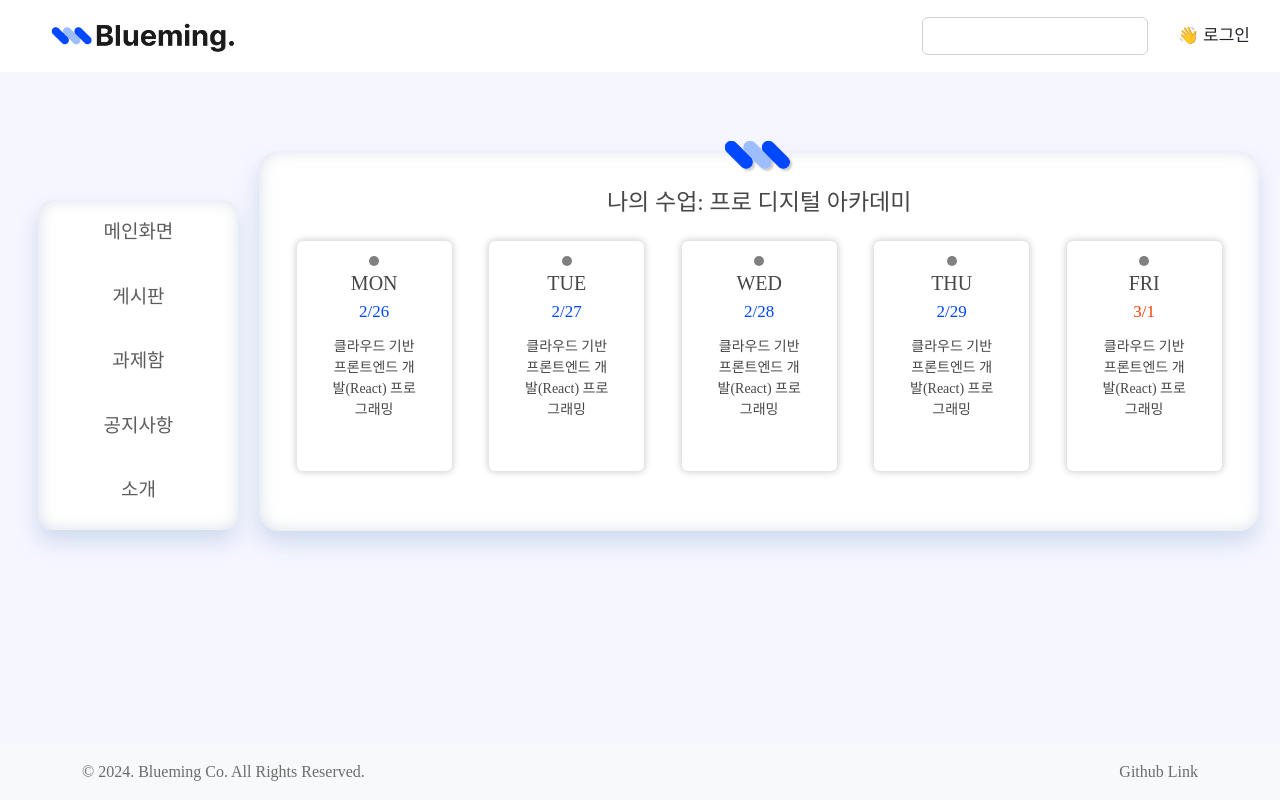
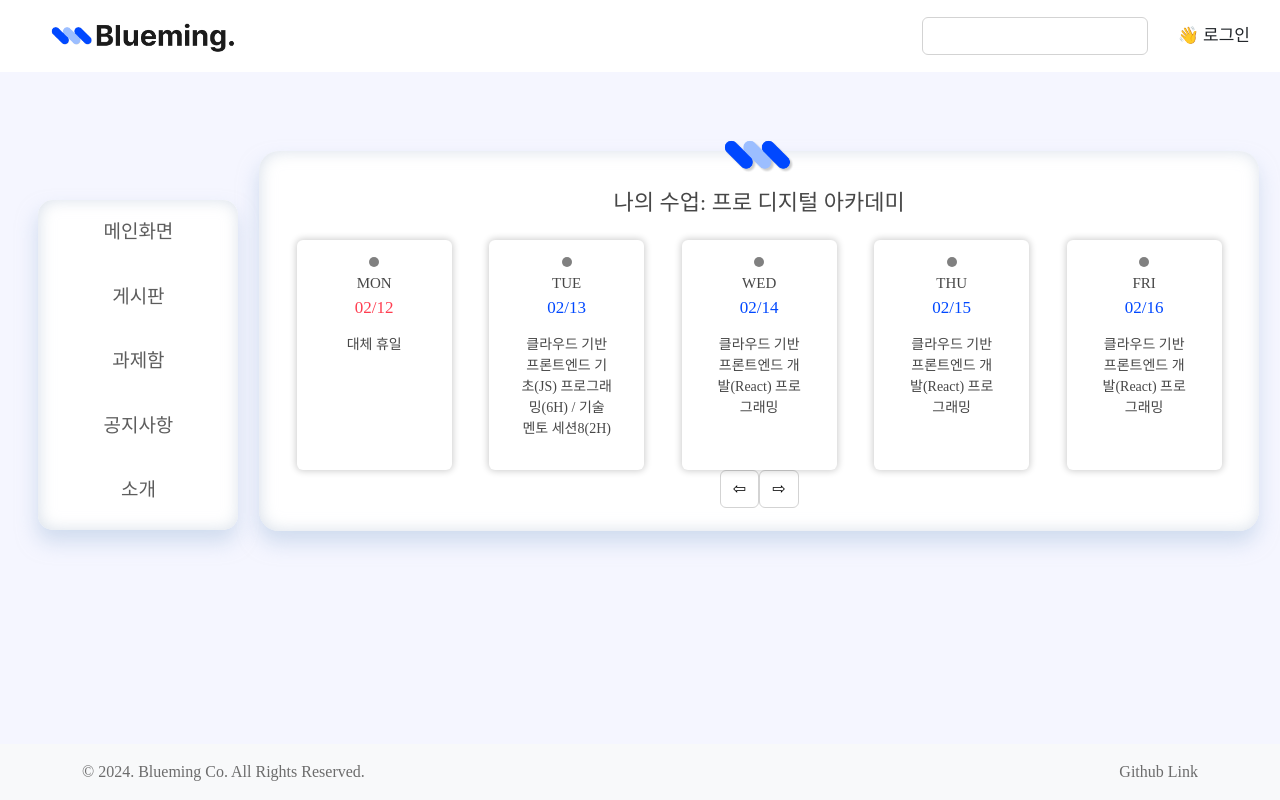
Before and after one commit to seohee99/Blueming, a React (Vite) app in the folder frontend/: page / in a window 1280 px wide. Built offline with nearby package versions, Linux system fonts and the light colour scheme; no server answers.

Commit message:
Feat: 커리큘럼 데이터 받아와서 렌더링

```diff
--- a/frontend/src/assets/data/ curriculum.json
+++ b/frontend/src/assets/data/ curriculum.json
@@ -1,211 +1,211 @@
 [
   {
     "date": "2024-02-12",
-    "monday": true,
+    "day": "MON",
     "holiday": true,
     "content": "대체 휴일"
   },
   {
     "date": "2024-02-13",
-    "monday": false,
+    "day": "TUE",
     "holiday": false,
-    "content": "클라우드 기반 프론트엔드 기초(JS) 프로그래밍(6H), 기술 멘토 세션8(2H)"
+    "content": "클라우드 기반 프론트엔드 기초(JS) 프로그래밍(6H) / 기술 멘토 세션8(2H)"
+  },
+  {
+    "date": "2024-02-14",
+    "day": "WED",
+    "holiday": false,
+    "content": "클라우드 기반 프론트엔드 개발(React) 프로그래밍"
+  },
+  {
+    "date": "2024-02-15",
+    "day": "THU",
+    "holiday": false,
+    "content": "클라우드 기반 프론트엔드 개발(React) 프로그래밍"
+  },
+  {
+    "date": "2024-02-16",
+    "day": "FRI",
+    "holiday": false,
+    "content": "클라우드 기반 프론트엔드 개발(React) 프로그래밍"
+  },
+  {
+    "date": "2024-02-19",
+    "day": "MON",
+    "holiday": false,
+    "content": "클라우드 기반 프론트엔드 개발(React) 프로그래밍"
+  },
+  {
+    "date": "2024-02-20",
+    "day": "TUE",
+    "holiday": false,
+    "content": "클라우드 기반 프론트엔드 개발(React) 프로그래밍"
   },
   {
     "date": "2024-02-21",
-    "monday": false,
+    "day": "WED",
     "holiday": false,
     "content": "클라우드 기반 프론트엔드 개발(React) 프로그래밍"
   },
   {
     "date": "2024-02-22",
-    "monday": false,
+    "day": "THU",
     "holiday": false,
     "content": "클라우드 기반 프론트엔드 개발(React) 프로그래밍"
   },
   {
     "date": "2024-02-23",
-    "monday": false,
-    "holiday": false,
-    "content": "클라우드 기반 프론트엔드 개발(React) 프로그래밍"
-  },
-  {
-    "date": "2024-02-19",
-    "monday": true,
-    "holiday": false,
-    "content": "클라우드 기반 프론트엔드 개발(React) 프로그래밍"
-  },
-  {
-    "date": "2024-02-20",
-    "monday": false,
-    "holiday": false,
-    "content": "클라우드 기반 프론트엔드 개발(React) 프로그래밍"
-  },
-  {
-    "date": "2024-02-21",
-    "monday": false,
-    "holiday": false,
-    "content": "클라우드 기반 프론트엔드 개발(React) 프로그래밍"
-  },
-  {
-    "date": "2024-02-22",
-    "monday": false,
-    "holiday": false,
-    "content": "클라우드 기반 프론트엔드 개발(React) 프로그래밍"
-  },
-  {
-    "date": "2024-02-23",
-    "monday": false,
+    "day": "FRI",
     "holiday": false,
     "content": "클라우드 기반 프론트엔드 개발(React) 프로그래밍"
   },
   {
     "date": "2024-02-26",
-    "monday": true,
+    "day": "MON",
     "holiday": false,
     "content": "클라우드 기반 프론트엔드 개발(React) 프로그래밍"
   },
   {
     "date": "2024-02-27",
-    "monday": false,
+    "day": "TUE",
     "holiday": false,
     "content": "클라우드 기반 프론트엔드 개발(React) 프로그래밍"
   },
   {
     "date": "2024-02-28",
-    "monday": false,
+    "day": "WED",
     "holiday": false,
     "content": "클라우드 기반 프론트엔드 개발(React) 프로그래밍"
   },
   {
     "date": "2024-02-29",
-    "monday": false,
+    "day": "THU",
     "holiday": false,
     "content": "클라우드 기반 프론트엔드 개발(React) 프로그래밍"
   },
   {
     "date": "2024-03-01",
-    "monday": false,
+    "day": "FRI",
     "holiday": true,
-    "content": ""
+    "content": "삼일절"
   },
   {
     "date": "2024-03-04",
-    "monday": true,
+    "day": "MON",
     "holiday": false,
     "content": "클라우드 기반 프론트엔드 개발(React) 프로그래밍"
   },
   {
     "date": "2024-03-05",
-    "monday": false,
+    "day": "TUE",
     "holiday": false,
     "content": "DevRel(Developer Relation) 신한투자 취업 특강"
   },
   {
     "date": "2024-03-06",
-    "monday": false,
+    "day": "WED",
     "holiday": false,
     "content": "(실무P1) Open API를 활용한 금융서비스를 제공하는 웹 사이트 구축"
   },
   {
     "date": "2024-03-07",
-    "monday": false,
+    "day": "THU",
     "holiday": false,
     "content": "(실무P1) Open API를 활용한 금융서비스를 제공하는 웹 사이트 구축"
   },
   {
     "date": "2024-03-08",
-    "monday": false,
+    "day": "FRI",
     "holiday": false,
     "content": "(실무P1) Open API를 활용한 금융서비스를 제공하는 웹 사이트 구축"
   },
   {
     "date": "2024-03-11",
-    "monday": true,
+    "day": "MON",
     "holiday": false,
     "content": "클라우드 기반 프론트엔드 개발(React) 프로그래밍"
   },
   {
     "date": "2024-03-12",
-    "monday": false,
+    "day": "TUE",
     "holiday": false,
     "content": "DevRel(Developer Relation) 신한투자 취업 특강"
   },
   {
     "date": "2024-03-13",
-    "monday": false,
+    "day": "WED",
     "holiday": false,
     "content": "(실무P1) Open API를 활용한 금융서비스를 제공하는 웹 사이트 구축"
   },
   {
     "date": "2024-03-14",
-    "monday": false,
+    "day": "THU",
     "holiday": false,
     "content": "(실무P1) Open API를 활용한 금융서비스를 제공하는 웹 사이트 구축"
   },
   {
     "date": "2024-03-15",
-    "monday": false,
+    "day": "FRI",
     "holiday": false,
     "content": "(실무P1) Open API를 활용한 금융서비스를 제공하는 웹 사이트 구축"
   },
   {
     "date": "2024-03-18",
-    "monday": true,
+    "day": "MON",
     "holiday": false,
     "content": "클라우드 기반 프론트엔드 개발(React) 프로그래밍"
   },
   {
     "date": "2024-03-19",
-    "monday": false,
+    "day": "TUE",
     "holiday": false,
     "content": "DevRel(Developer Relation) 신한투자 취업 특강"
   },
   {
     "date": "2024-03-20",
-    "monday": false,
+    "day": "WED",
     "holiday": false,
     "content": "(실무P1) Open API를 활용한 금융서비스를 제공하는 웹 사이트 구축"
   },
   {
     "date": "2024-03-21",
-    "monday": false,
+    "day": "THU",
     "holiday": false,
     "content": "(실무P1) Open API를 활용한 금융서비스를 제공하는 웹 사이트 구축"
   },
   {
     "date": "2024-03-22",
-    "monday": false,
+    "day": "FRI",
     "holiday": false,
     "content": "(실무P1) Open API를 활용한 금융서비스를 제공하는 웹 사이트 구축"
   },
   {
     "date": "2024-03-25",
-    "monday": true,
+    "day": "MON",
     "holiday": false,
     "content": "클라우드 기반 프론트엔드 개발(React) 프로그래밍"
   },
   {
     "date": "2024-03-26",
-    "monday": false,
+    "day": "TUE",
     "holiday": false,
     "content": "DevRel(Developer Relation) 신한투자 취업 특강"
   },
   {
     "date": "2024-03-27",
-    "monday": false,
+    "day": "WED",
     "holiday": false,
     "content": "(실무P1) Open API를 활용한 금융서비스를 제공하는 웹 사이트 구축"
   },
   {
     "date": "2024-03-28",
-    "monday": false,
+    "day": "THU",
     "holiday": false,
     "content": "(실무P1) Open API를 활용한 금융서비스를 제공하는 웹 사이트 구축"
   },
   {
     "date": "2024-03-29",
-    "monday": false,
+    "day": "FRI",
     "holiday": false,
     "content": "(실무P1) Open API를 활용한 금융서비스를 제공하는 웹 사이트 구축"
   }
--- a/frontend/src/routes/MainPage.css
+++ b/frontend/src/routes/MainPage.css
@@ -49,7 +49,7 @@
 }
 
 .week-board p {
-  font-size: 23px;
+  font-size: 22px;
   font-weight: 400;
   margin-top: 35px;
   color: #474747;
@@ -76,15 +76,15 @@
   background-color: gray;
   border-radius: 50%;
   position: absolute;
-  top: 15px;
+  top: 17px;
   left: 72.5px;
 }
 
 p.week-text {
   color: #474747;
-  font-weight: 400;
-  font-size: 20px;
-  margin-top: -5px;
+  font-weight: 500;
+  font-size: 15px;
+  margin-top: 0px;
 }
 
 p.week-num {
@@ -94,13 +94,12 @@ p.week-num {
   margin-top: -15px;
 }
 
-p.week-num.red {
-  color: #ff3d00;
-  font-weight: 500;
+p.week-num.holiday {
+  color: #ff3d50;
 }
 
 p.week-curriculum {
   color: #474747;
   font-size: 14px;
-  margin-top: -5px;
+  margin-top: -3px;
 }
--- a/frontend/src/routes/MainPage.jsx
+++ b/frontend/src/routes/MainPage.jsx
@@ -10,24 +10,24 @@ import point from "/point.png";
 import "./MainPage.css";
 import socket from "./socket/socket";
 import { setSid } from "./socket/socketEvents";
+import data from "../assets/data/ curriculum.json";
 
 export default function MainPage() {
   const [showCodeShare, setShowCodeShare] = useState(false);
   const [showLinkInput, setshowLinkInput] = useState(false);
   const [showQuestion, setShowQuestion] = useState(false);
   const [showAlarmList, setShowAlarmList] = useState(false);
+  const [weekIndex, setWeekIndex] = useState(false);
 
   let userObj = useSelector((state) => {
     return state.user.userInfo;
   });
-
 
   useEffect(() => {
     if (userObj) {
       setSid(userObj);
     }
   }, []);
-
 
   const handleShowCodeShare = () => {
     setShowCodeShare((showCodeShare) => !showCodeShare);
@@ -48,6 +48,26 @@ export default function MainPage() {
     setShowAlarmList((showAlarmList) => !showAlarmList);
   };
 
+  // 주별 데이터 가져오는 함수
+  const getWeekData = (idx) => {
+    const weekData = data.slice(idx * 5, (idx + 1) * 5);
+    return weekData;
+  };
+
+  // 이전 주 이동 버튼
+  const handlePrevWeek = () => {
+    if (weekIndex > 0) {
+      setWeekIndex(weekIndex - 1);
+    }
+  };
+
+  // 다음 주 이동 버튼
+  const handleNextWeek = () => {
+    if (weekIndex < data.length / 5 - 1) {
+      setWeekIndex(weekIndex + 1);
+    }
+  };
+
   // 정보
   const CLASS = "프로 디지털 아카데미";
 
@@ -61,24 +81,19 @@ export default function MainPage() {
     // })
   });
 
-
   return (
     <div className="main-container">
-
-      {userObj &&
+      {userObj && (
         <div className="btn-group">
-
-          {userObj.admin === 1 ?
-
+          {userObj.admin === 1 ? (
             <Button className="main-btn" onClick={handleShowAlarmList}>
               👀 질문보기
             </Button>
-            :
-
+          ) : (
             <Button className="main-btn " onClick={handleShowQuestion}>
               🙋 질문하기
             </Button>
-          }
+          )}
           <Button className="main-btn" onClick={handleShowLinkInput}>
             🔗 화면공유하기
           </Button>
@@ -86,62 +101,30 @@ export default function MainPage() {
             🖥️ 화면공유 보기
           </Button>
         </div>
-      }
+      )}
       {showCodeShare && <CodeShare />}
       {showQuestion && <Question handleShowQuestion={handleShowQuestion} />}
       {showAlarmList && <AlarmList handleShowAlarmList={handleShowAlarmList} />}
       {showLinkInput && <SetLink handleShowLinkInput={handleShowLinkInput} />}
 
-
       <img className="point-img" src={point} width="75" alt="Blueming point" />
       <div className="week-board">
-        {/* TODO */}
         <p>나의 수업: {CLASS}</p>
         <div className="week-card-container">
-          <Card className="custom-card c1">
-            <div className="circle"></div>
-            <p className="week-text">MON</p>
-            <p className="week-num">2/26</p>
-            <p className="week-curriculum">
-              클라우드 기반 프론트엔드 개발(React) 프로그래밍
-            </p>
-          </Card>
-          <Card className="custom-card c2">
-            <div className="circle"></div>
-            <p className="week-text">TUE</p>
-            <p className="week-num">2/27</p>
-            <p className="week-curriculum">
-              클라우드 기반 프론트엔드 개발(React) 프로그래밍
-            </p>
-          </Card>
-          <Card className="custom-card c3">
-            <div className="circle"></div>
-            <p className="week-text">WED</p>
-            <p className="week-num">2/28</p>
-            <p className="week-curriculum">
-              클라우드 기반 프론트엔드 개발(React) 프로그래밍
-            </p>
-          </Card>
-          <Card className="custom-card c4">
-            <div className="circle"></div>
-            <p className="week-text">THU</p>
-            <p className="week-num">2/29</p>
-            <p className="week-curriculum">
-              클라우드 기반 프론트엔드 개발(React) 프로그래밍
-            </p>
-          </Card>
-          <Card className="custom-card c5">
-            <div className="circle"></div>
-            <p className="week-text">FRI</p>
-            <p className="week-num red">3/1</p>
-            <p className="week-curriculum">
-              클라우드 기반 프론트엔드 개발(React) 프로그래밍
-            </p>
-          </Card>
+          {getWeekData(weekIndex).map((dayData, idx) => (
+            <Card key={idx} className={`custom-card c${idx + 1}`}>
+              <div className="circle"></div>
+              <p className="week-text">{dayData.day}</p>
+              <p className={`week-num ${dayData.holiday ? "holiday" : ""}`}>
+                {dayData.date.substring(5).replace("-", "/")}
+              </p>
+              <p className="week-curriculum">{dayData.content}</p>
+            </Card>
+          ))}
         </div>
+        <Button onClick={handlePrevWeek}>⇦</Button>
+        <Button onClick={handleNextWeek}>⇨</Button>
       </div>
-
-
     </div>
   );
 }
```
